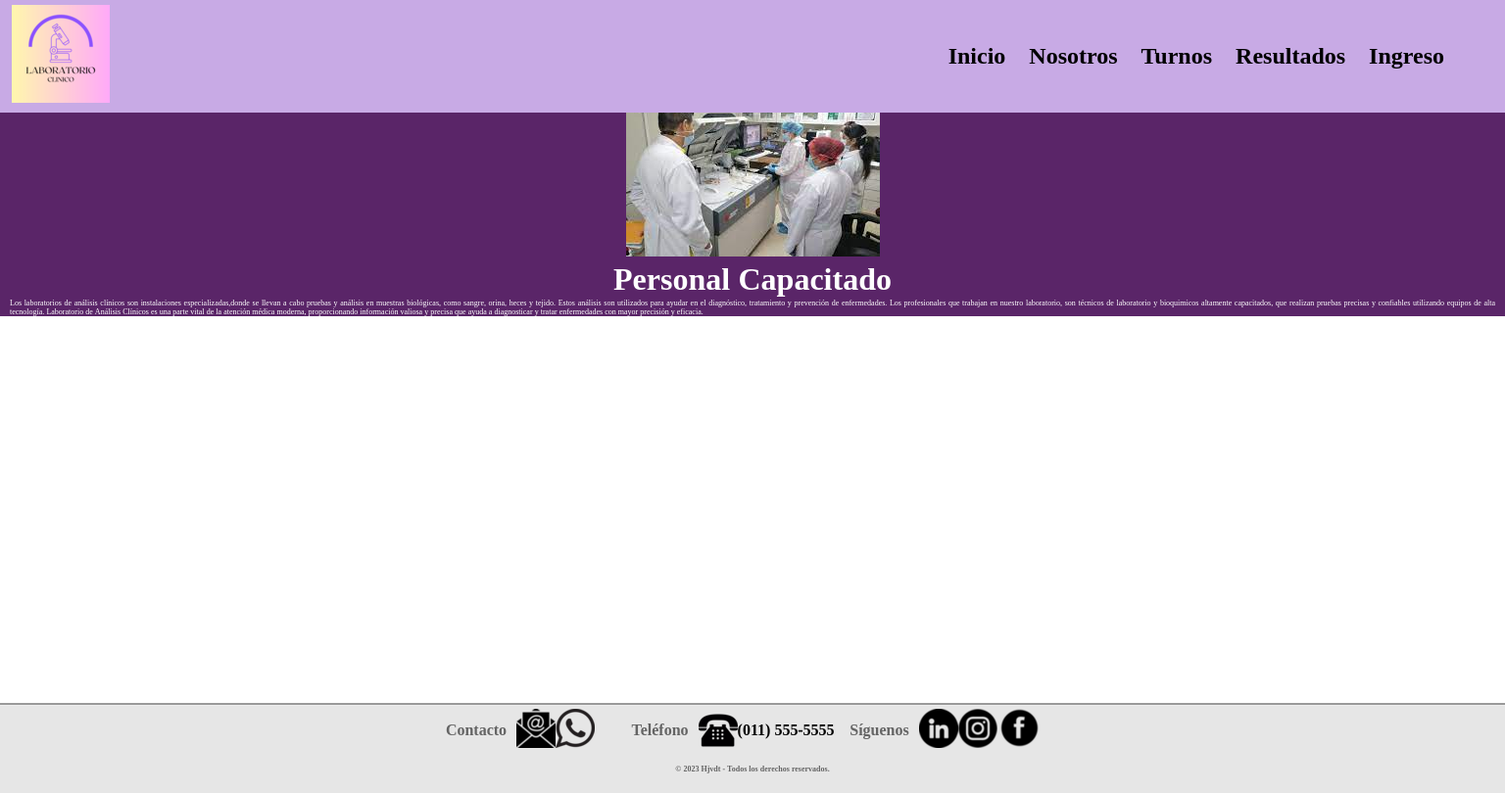
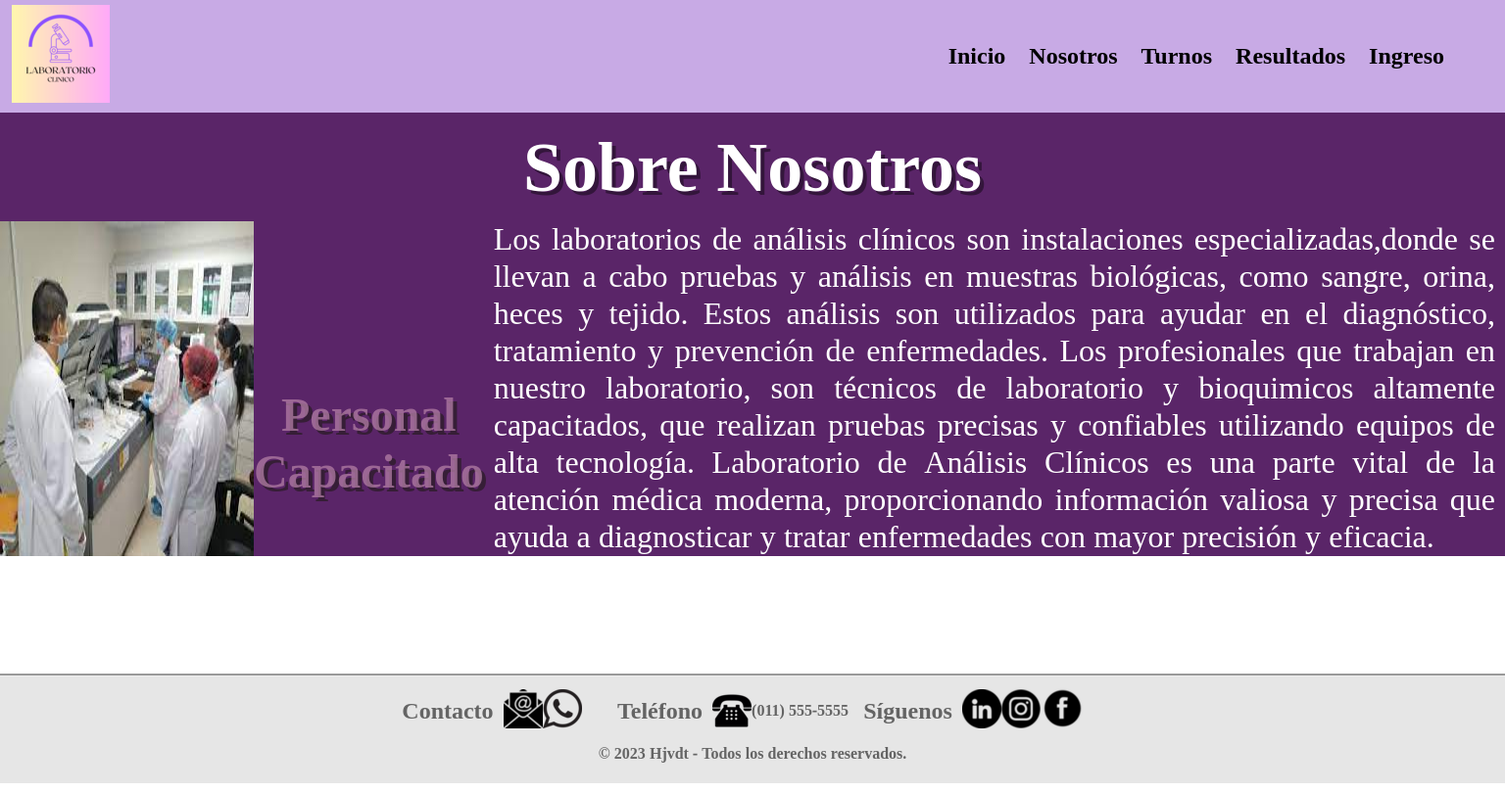
Before and after one commit to Hjvdt/Fullstack-moduloHtml-Com38385, a plain HTML site: page pages/nosotros.html in a window 1536 px wide. Shown: the whole page at 98% size. Drawn offline with Linux system fonts and the light colour scheme; a web font is replaced by a local one.

Commit message:
css de nosotros.html y responsive

```diff
--- a/css/style.css
+++ b/css/style.css
@@ -156,6 +156,7 @@ main{
     padding: 50px 0px;
     margin: 30px;
     border-radius: 15px;
+    box-shadow: 3px 3px rgb(183, 173, 186);
 }
 
 .card:first-child{
@@ -222,7 +223,7 @@ footer{
     height: 100%;
     width: 100%;
     justify-self: center;
-    margin-top: 10px;
+    /* margin-top: 10px; */
     border-style: groove none none none;
     font-weight: bold;
     display: grid;
@@ -236,6 +237,10 @@ footer{
     "seguinos"
     "c-3"
     ;
+    margin: 0;
+    padding: 10px;
+    color: rgb(100,100,100);
+
 }
 .c-1{
     grid-area: c-1;
@@ -277,13 +282,6 @@ footer p{
     align-items: center;
 }
 
-/* .contacto .phone .seguinos a{
-    display: flex;
-    flex-direction: column;
-    justify-content: center;
-    align-items: center;
-} */
-
 .phone {
     grid-area: phone;
     display: flex;
@@ -307,16 +305,24 @@ footer p{
     font-size: 0.5em;
 }
 
+/* ------------ nosotros.html----------------- */
 #box-container1{
     background-color: rgb(90, 37, 104);
     color: white;
     text-align: center;
     justify-content:space-between;
     margin-top: 0;
+    height: auto;
 }
 .about{
-    margin-top: 10px;
-    font-size: 2em;
+    margin-top: 0px;
+    font-size: 2.5em;
+    text-shadow: 4px 4px rgba(0, 0, 0, 0.432);
+}
+.nosotros h3{
+    font-size: 1.5;
+    color: rgba(175, 123, 162, 0.77);
+    text-shadow: 4px 4px rgb(54, 30, 54);
 }
 .nosotros p{
     margin-left: 10px;
@@ -368,8 +374,8 @@ footer p{
         font-size: 1.5em;
     }
 
-    .box-container h2{
-        font-size: 1.5em;
+    #box-container h2{
+        font-size: 2.5em;
     }
     .card button{
         margin-top: 50px;
@@ -395,7 +401,51 @@ footer .contenedor-form{
     "contacto phone seguinos"
     ;
     }
+
+    .container1{
+        background-color: rgb(90, 37, 104);
+        margin-top: 50px;
+        padding: 10px;
+
+    }
+
+    .nosotros{
+        display: flex;
+
+    }
+
+    .about{
+        margin-top: 50px;
+        font-size: 1.7em;
+        text-shadow: 4px 4px rgba(0, 0, 0, 0.432);
+        padding: 10px;
+    }
+
+    .nosotros h3{
+        font-size: 1.3em;
+        color: rgba(175, 123, 162, 0.77);
+        text-shadow: 4px 4px rgb(54, 30, 54);
+        height: auto;
+        margin-top: 170px;
+        gap: 20px;
+    }
+    .nosotros p{
+        margin-left: 10px;
+        margin-right: 10px;
+        margin-bottom: 0px;
+        font-size: 0.9em;
+        text-align:justify;
+        text-justify:auto;
+    }
+    footer{
+        margin: 0;
+        padding: 10px;
+        color: rgb(100,100,100);
+    }
+
 }
+
+
 @media (min-width: 1024px){
     .navbar-menu{
         font-family: 'Noto Serif Hebrew', serif;
@@ -416,7 +466,7 @@ footer .contenedor-form{
     #box-container .card{
         padding: 50px;
         background-size: 100% 100%;
-        box-shadow: 2px 2px rgb(199, 101, 232);
+        box-shadow: 3px 3px rgb(183, 173, 186);
 
     }
 
@@ -445,10 +495,39 @@ footer .contenedor-form{
             rgba(0,0,0,0.5)
         )
         ,url("../asset/img/contactenos.png");
+    }
+
+    .container1{
+        background-color: rgb(90, 37, 104);
+        margin-top: 50px;
+        padding: 10px;
 
     }
 
+    .about{
+        margin-top: 50px;
+        font-size: 3em;
+        text-shadow: 4px 4px rgba(0, 0, 0, 0.432);
+        padding: 10px;
+    }
+
+    .nosotros h3{
+        font-size: 2.2em;
+        color: rgba(175, 123, 162, 0.77);
+        text-shadow: 4px 4px rgb(54, 30, 54);
+        height: auto;
+    }
+    .nosotros p{
+        margin-left: 10px;
+        margin-right: 10px;
+        margin-bottom: 0px;
+        font-size: 1.2em;
+        text-align:justify;
+        text-justify:auto;
+    }
 }
+
+
 @media (min-width: 1440px){
     header .container{
         position:fixed;
@@ -465,4 +544,41 @@ footer .contenedor-form{
         font-size: 4em;
         margin-bottom: 50px;
     }
+    .container1{
+        background-color: rgb(90, 37, 104);
+        margin-top: 50px;
+        padding: 10px;
+
+    }
+
+    .about{
+        margin-top: 50px;
+        font-size: 4.5em;
+        text-shadow: 4px 4px rgba(0, 0, 0, 0.432);
+        padding: 10px;
+    }
+
+    .nosotros h3{
+        font-size: 3em;
+        color: rgba(175, 123, 162, 0.77);
+        text-shadow: 4px 4px rgb(54, 30, 54);
+        height: auto;
+    }
+    .nosotros p{
+        margin-left: 10px;
+        margin-right: 10px;
+        margin-bottom: 0px;
+        font-size: 2em;
+        text-align:justify;
+        text-justify:auto;
+    }
+    footer p{
+        margin: 0;
+        padding: 10px;
+        font-size: 1.5em;
+        color: rgb(100,100,100);
+    }
+    .derechos p{
+        font-size: 1em;
+        }
 }
--- a/pages/nosotros.html
+++ b/pages/nosotros.html
@@ -29,7 +29,7 @@
         </header>
         <main>
             <section id="box-container1">
-                <div class="container"></div>
+                <div class="container1"></div>
                     <h1 class="about">Sobre Nosotros</h1>
                     <section class="nosotros">
                         <img src="../asset/img/nosotros.jpg" alt="">
```
